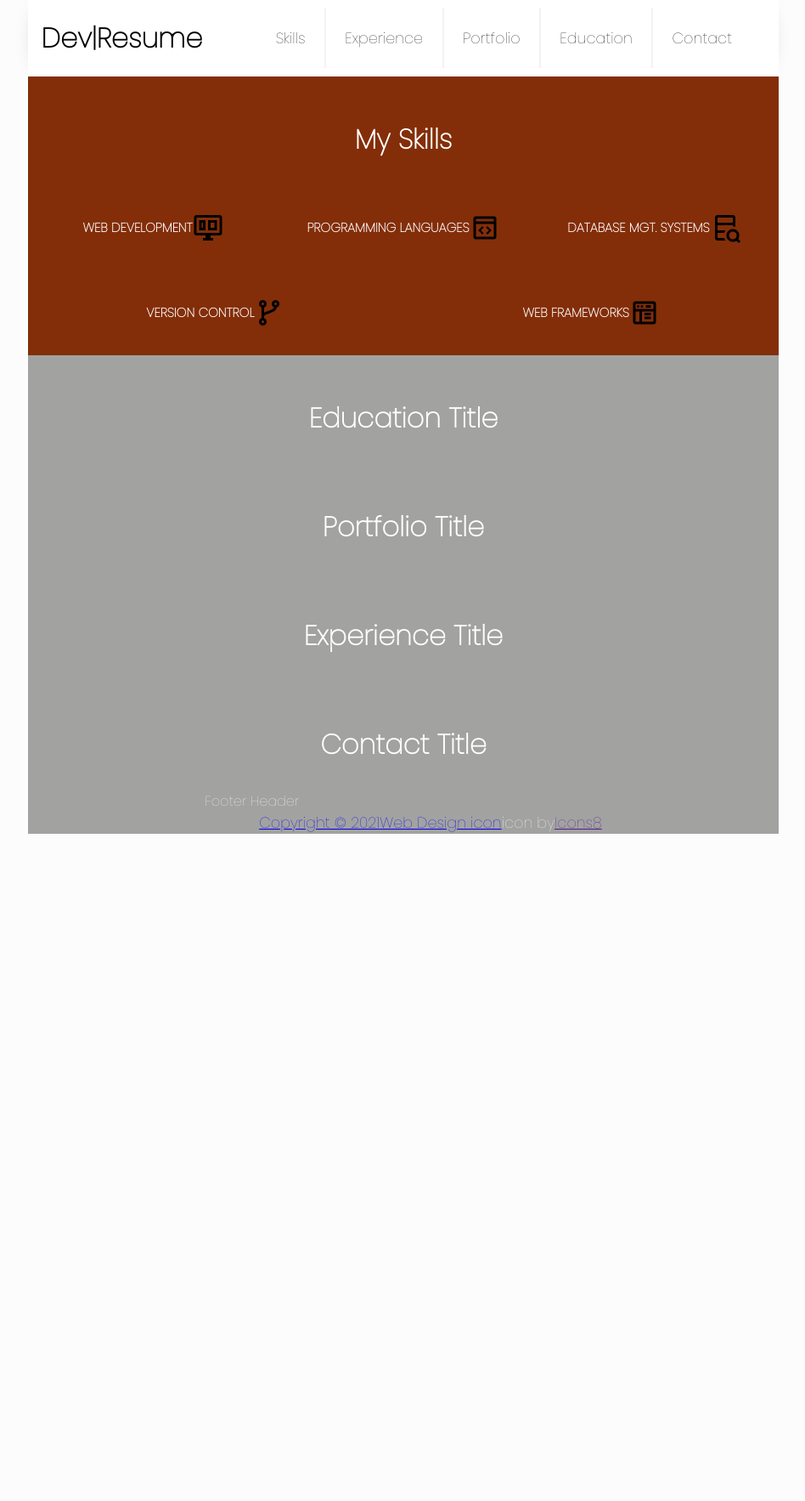
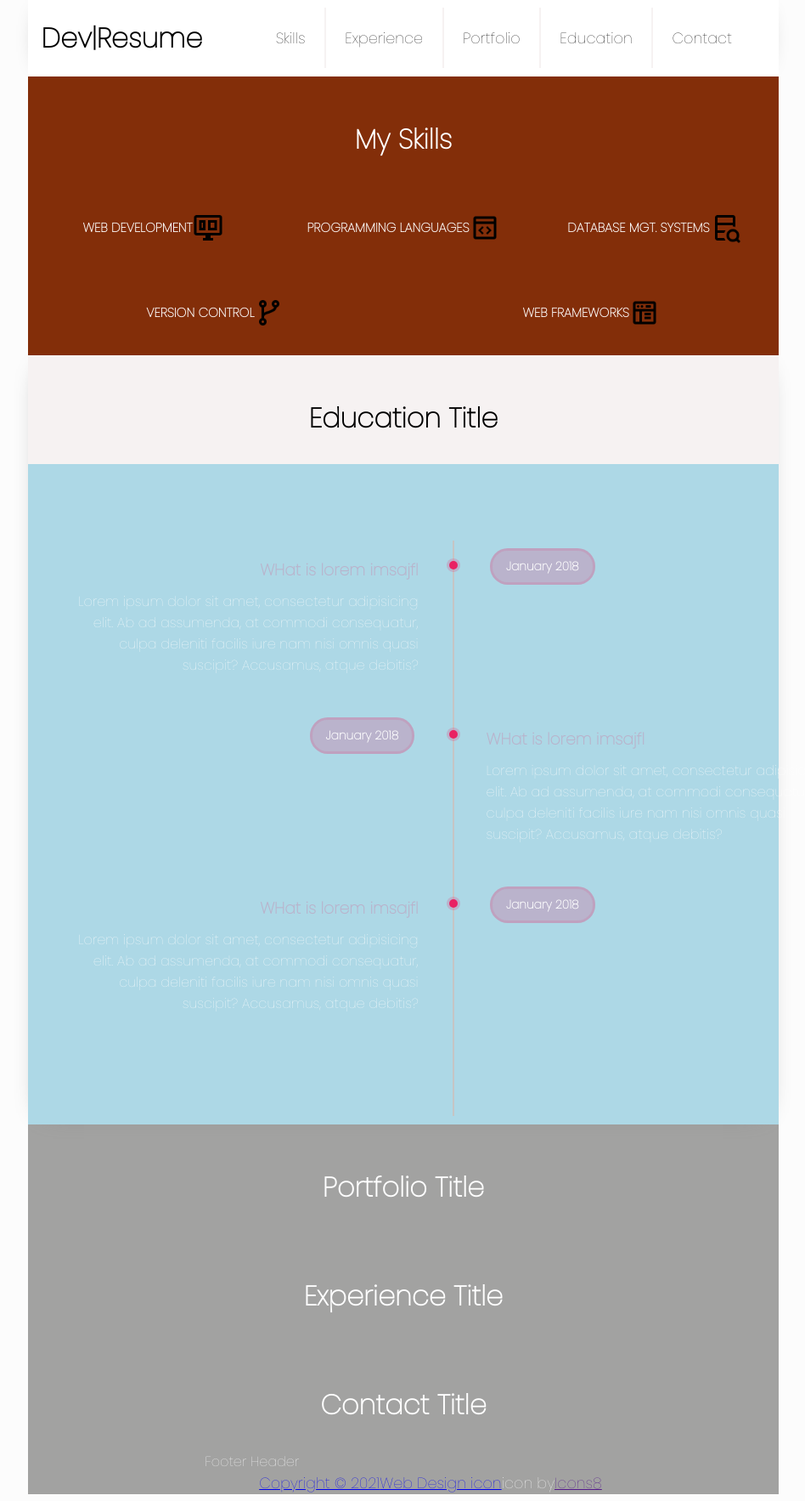
Before and after one commit to cthomas4293/Resume, a Flask app: page / in a window 1280 px wide. Shown: the part 26-1792 px from the top of the page at 85% size, without its empty margins (165-1113 px from the left). Before the commit the page ends 1007 px from the top, so only its background shows below. Run offline with Flask 2, Linux system fonts and the light colour scheme.

Commit message:
added a timeline for the education portion

```diff
--- a/static/style.css
+++ b/static/style.css
@@ -1,3 +1,7 @@
+* {
+    box-sizing: border-box;
+}
+
 body {
     font-family: 'Poppins', sans-serif;
     /*font-family: 'Roboto Condensed', sans-serif;*/
@@ -134,8 +138,125 @@ body {
 }
 
 /*Education Content*/
+.section--education {
+    background: #f6f2f2;
+    box-shadow: -1px 1px 30px -20px gray;
+}
 
+/*timeline*/
 
+.timeline {
+    position: relative;
+    margin: 50px auto;
+    width: 1000px;
+    padding: 40px 0;
+    box-sizing: border-box;
+}
+
+.timeline:before {
+    content: '';
+    position: absolute;
+    left: 50%;
+    width: 2px;
+    height: 100%;
+    background: #c5c5c5;
+}
+
+.timeline ul {
+    margin: 0;
+    padding: 0;
+
+}
+
+.timeline ul li {
+    list-style: none;
+    position: relative;
+    width: 50%;
+    padding: 20px 40px;
+    box-sizing: border-box;
+}
+
+.timeline ul li:nth-child(odd) {
+    float: left;
+    text-align: right;
+    clear: both;
+}
+
+.timeline ul li:nth-child(even) {
+    float: right;
+    text-align: left;
+    clear: both;
+}
+
+.content {
+    padding-bottom: 20px;
+}
+
+.timeline ul li:nth-child(odd):before {
+    content: '';
+    position: absolute;
+    top: 24px;
+    right: -6px;
+    width: 10px;
+    height: 10px;
+    background: rgba(233,33,99,1);
+    border-radius: 50%;
+    box-shadow:  0 0 0 3px rgba(233,33,99,0.2);
+}
+
+.timeline ul li:nth-child(even):before {
+    content: '';
+    position: absolute;
+    top: 24px;
+    left: -4px;
+    width: 10px;
+    height: 10px;
+    background: rgba(233,33,99,1);
+    border-radius: 50%;
+    box-shadow:  0 0 0 3px rgba(233,33,99,0.2);
+}
+
+.timeline ul li h3 {
+    margin: 0;
+    padding: 0;
+    font-weight: 600;
+    color: rgba(233,33,99,0.2);
+}
+
+.timeline ul li p {
+    margin: 10px 0 0;
+    padding: 0;
+}
+
+.timeline ul li .time h4 {
+    margin: 0;
+    padding: 0;
+    font-size: 14px;
+}
+
+.timeline ul li:nth-child(odd) .time {
+    position: absolute;
+    top: 12px;
+    right: -165px;
+    margin: 0;
+    padding: 8px 16px;
+    background: rgba(233,33,99,0.2);
+    color: #fff;
+    border-radius: 18px;
+    box-shadow: 0 0 0 3px rgba(233,33,99,0.3);
+}
+
+.timeline ul li:nth-child(even) .time {
+    position: absolute;
+    top: 12px;
+    left: -165px;
+    margin: 0;
+    padding: 8px 16px;
+    background: rgba(233,33,99,0.2);
+    color: #fff;
+    border-radius: 18px;
+    box-shadow: 0 0 0 3px rgba(233,33,99,0.3);
+}
 
 /*Footer*/
 footer {
--- a/templates/index.html
+++ b/templates/index.html
@@ -56,7 +56,45 @@
         </section>
 <!--        Experience Section-->
         <section class="section--education section">
-            <h1>Education Title</h1>
+            <h1 style="color: black">Education Title</h1>
+            <div id="education--area" style="background: lightblue">
+{#                Timeline#}
+                <div class="timeline">
+                    <ul>
+{#                        timeline content 1#}
+                        <li>
+                            <div class="content">
+                            <h3>WHat is lorem imsajfl</h3>
+                            <p>Lorem ipsum dolor sit amet, consectetur adipisicing elit. Ab ad assumenda, at commodi consequatur, culpa deleniti facilis iure nam nisi omnis quasi suscipit? Accusamus, atque debitis?</p>
+                            </div>
+                            <div class="time">
+                                <h4>January 2018</h4>
+                            </div>
+                        </li>
+{#                        timeline content 2#}
+                        <li>
+                            <div class="content">
+                            <h3>WHat is lorem imsajfl</h3>
+                            <p>Lorem ipsum dolor sit amet, consectetur adipisicing elit. Ab ad assumenda, at commodi consequatur, culpa deleniti facilis iure nam nisi omnis quasi suscipit? Accusamus, atque debitis?</p>
+                            </div>
+                            <div class="time">
+                                <h4>January 2018</h4>
+                            </div>
+                        </li>
+                        {#        timeline content 3#}
+                        <li>
+                            <div class="content">
+                            <h3>WHat is lorem imsajfl</h3>
+                            <p>Lorem ipsum dolor sit amet, consectetur adipisicing elit. Ab ad assumenda, at commodi consequatur, culpa deleniti facilis iure nam nisi omnis quasi suscipit? Accusamus, atque debitis?</p>
+                            </div>
+                            <div class="time">
+                                <h4>January 2018</h4>
+                            </div>
+                        </li>
+                        <div style="clear: both"></div>
+                    </ul>
+                </div>
+            </div>
         </section>
 <!--        Portfolio Section-->
         <section class="section--portfolio section">
```
